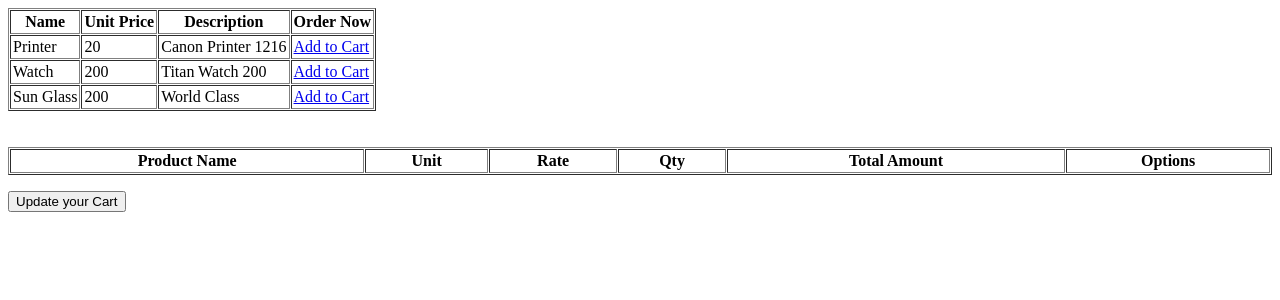
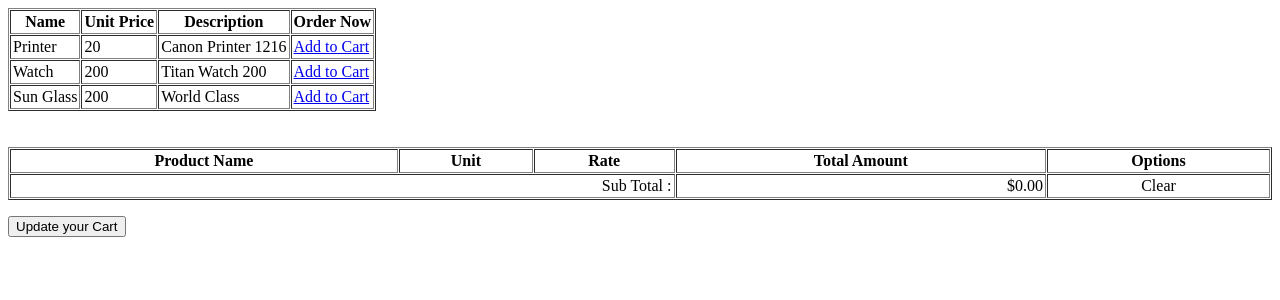
Before and after one commit to bablukpik/ci-simple-shopping-cart, a CodeIgniter app: page /cishoppingcart/index.php/order/index in a window 1280 px wide. Shown: the top 300 px of the page. Run offline with CodeIgniter, Linux system fonts and the light colour scheme; data comes from the database, SQL or seed files in the repository; lists and menus that the app fills with data are empty.

Commit message:
Sub Total Row added

```diff
--- a/application/views/order_page.php
+++ b/application/views/order_page.php
@@ -33,8 +33,7 @@
 	        <th>Product Name</th>
 	        <th>Unit</th>
 	        <th>Rate</th>
-	        <th style="text-align:center">Qty</th>
-	        <th style="text-align:center;">Total Amount</th>
+	        <th style="text-align:center">Total Amount</th>
 	        <th style="text-align:center;">Options</th>
 	</tr>
 
@@ -64,13 +63,18 @@
 	                <td><?php echo form_input(array('name' => 'qty'.$i, 'value' => $items['qty'], 'size' => '10')); ?></td>
 	                <td style="text-align:right"><?php echo $this->cart->format_number($items['price']); ?></td>
 	                <td style="text-align:right">$<?php echo $this->cart->format_number($items['subtotal']); ?></td>
-	                <td style="text-align: right;">$<?php echo $this->cart->format_number($this->cart->total()); ?></td>
 	                <td style="text-align:center;"><?php echo anchor('order/removeProduct/'.$items['rowid'], 'X'); ?></td>
 	        </tr>
 
 	<?php $i++; ?>
 
 	<?php endforeach; ?>
+		<tr>
+			<td colspan="3" style="text-align: right;">Sub Total : </td>
+			<td style="text-align: right;">$<?php echo $this->cart->format_number($this->cart->total()); ?></td>
+
+			<td style="text-align: center;">Clear</td>
+		</tr>
 
 	</table>
 
```
